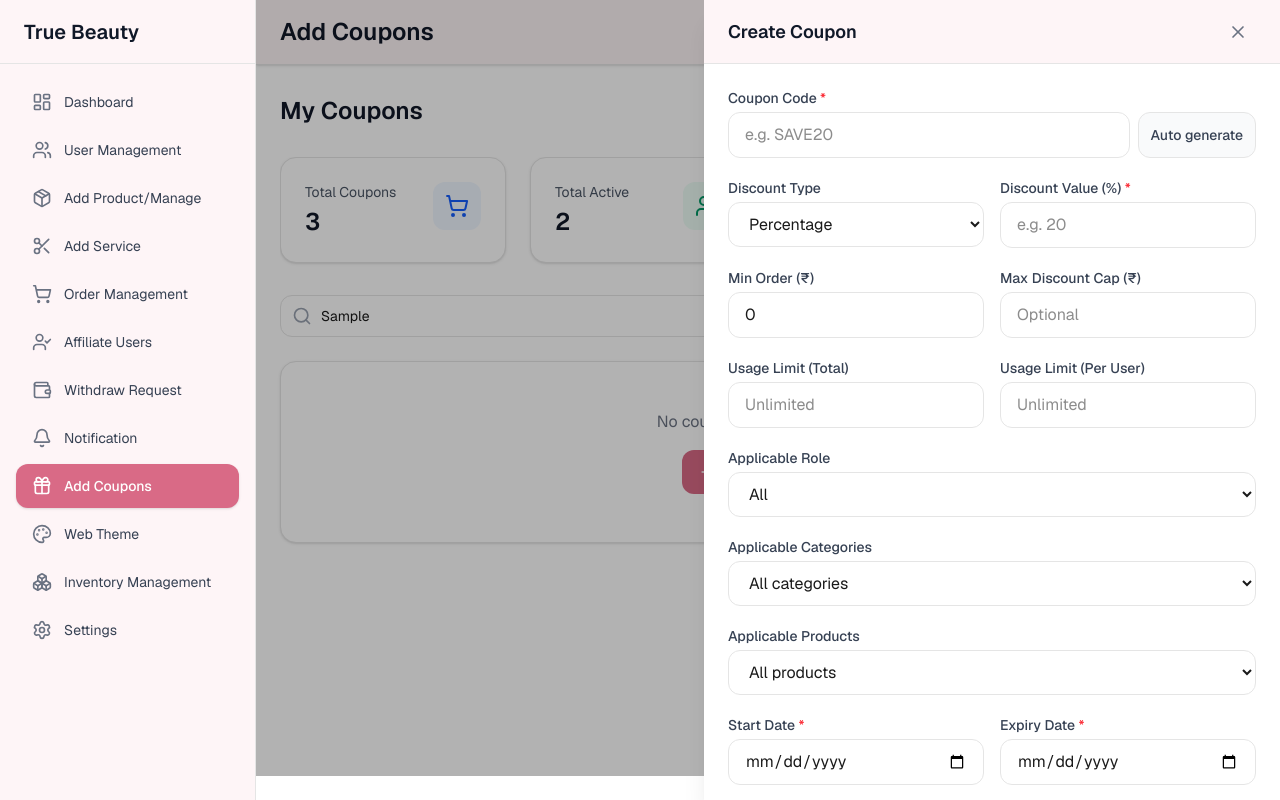
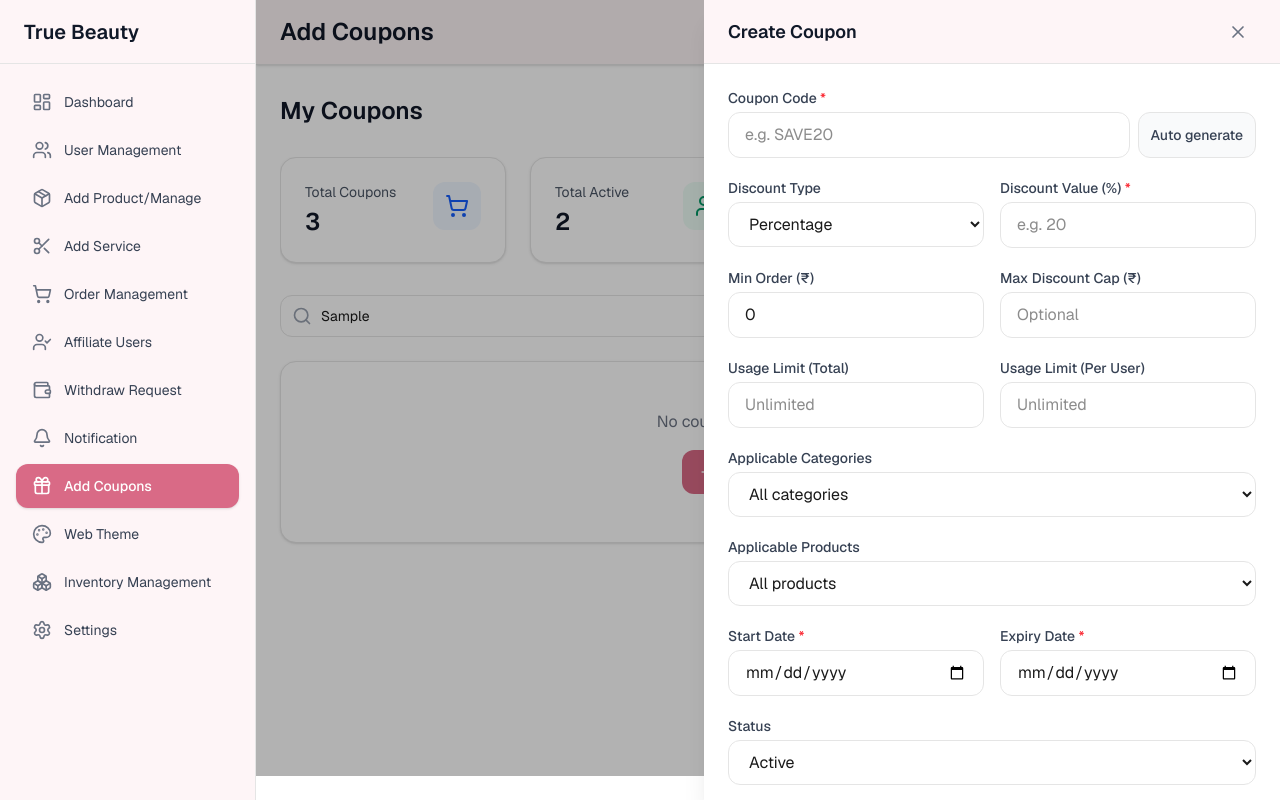
Before and after one commit to ZoyaAnsari19/true-beauty-admin-panel, a Next.js app: page /addCoupons in a window 1280 px wide. Both pictures are taken after typing "Sample" into the empty fields and a click on the button "Create Coupon". Built offline with nearby package versions, Linux system fonts and the light colour scheme.

Commit message:
Enhance AddCouponsPage and CouponForm: Add category display for coupons in AddCouponsPage and remove unused applicable role functionality from CouponForm for improved clarity and maintainability.

```diff
--- a/app/addCoupons/page.tsx
+++ b/app/addCoupons/page.tsx
@@ -419,6 +419,16 @@ export default function AddCouponsPage() {
         ),
       },
       {
+        header: "Category",
+        accessor: (c: Coupon) => (
+          <span className="text-gray-700">
+            {c.applicableCategoryIds && c.applicableCategoryIds.length > 0
+              ? c.applicableCategoryIds.join(", ")
+              : "All categories"}
+          </span>
+        ),
+      },
+      {
         header: "Min Order Value",
         accessor: (c: Coupon) => (
           <span className="text-gray-700">{formatCurrency(c.minOrderValue)}</span>
--- a/components/ui/CouponForm.tsx
+++ b/components/ui/CouponForm.tsx
@@ -3,7 +3,6 @@
 import React, { useEffect, useMemo, useState } from "react";
 import {
   generateCouponCode,
-  type ApplicableRole,
   type Coupon,
   type CouponDiscountType,
   type CouponStatus,
@@ -19,12 +18,6 @@ const STATUS_OPTIONS: { value: CouponStatus; label: string }[] = [
 const DISCOUNT_TYPE_OPTIONS: { value: CouponDiscountType; label: string }[] = [
   { value: "percentage", label: "Percentage" },
   { value: "fixed", label: "Fixed" },
-];
-
-const ROLE_OPTIONS: { value: ApplicableRole; label: string }[] = [
-  { value: "all", label: "All" },
-  { value: "customers", label: "Customers" },
-  { value: "affiliate", label: "Affiliate users" },
 ];
 
 const CATEGORY_OPTIONS = [
@@ -356,30 +349,6 @@ export function CouponForm({
         </div>
       </div>
 
-      {/* Applicable Role */}
-      <div>
-        <label htmlFor="applicable-role" className={labelClass}>
-          Applicable Role
-        </label>
-        <select
-          id="applicable-role"
-          value={values.applicableRole}
-          onChange={(e) =>
-            setValues((v) => ({
-              ...v,
-              applicableRole: e.target.value as ApplicableRole,
-            }))
-          }
-          className={`${inputClass} bg-white`}
-        >
-          {ROLE_OPTIONS.map((opt) => (
-            <option key={opt.value} value={opt.value}>
-              {opt.label}
-            </option>
-          ))}
-        </select>
-      </div>
-
       {/* Applicable Categories */}
       <div>
         <label htmlFor="applicable-categories" className={labelClass}>
```
